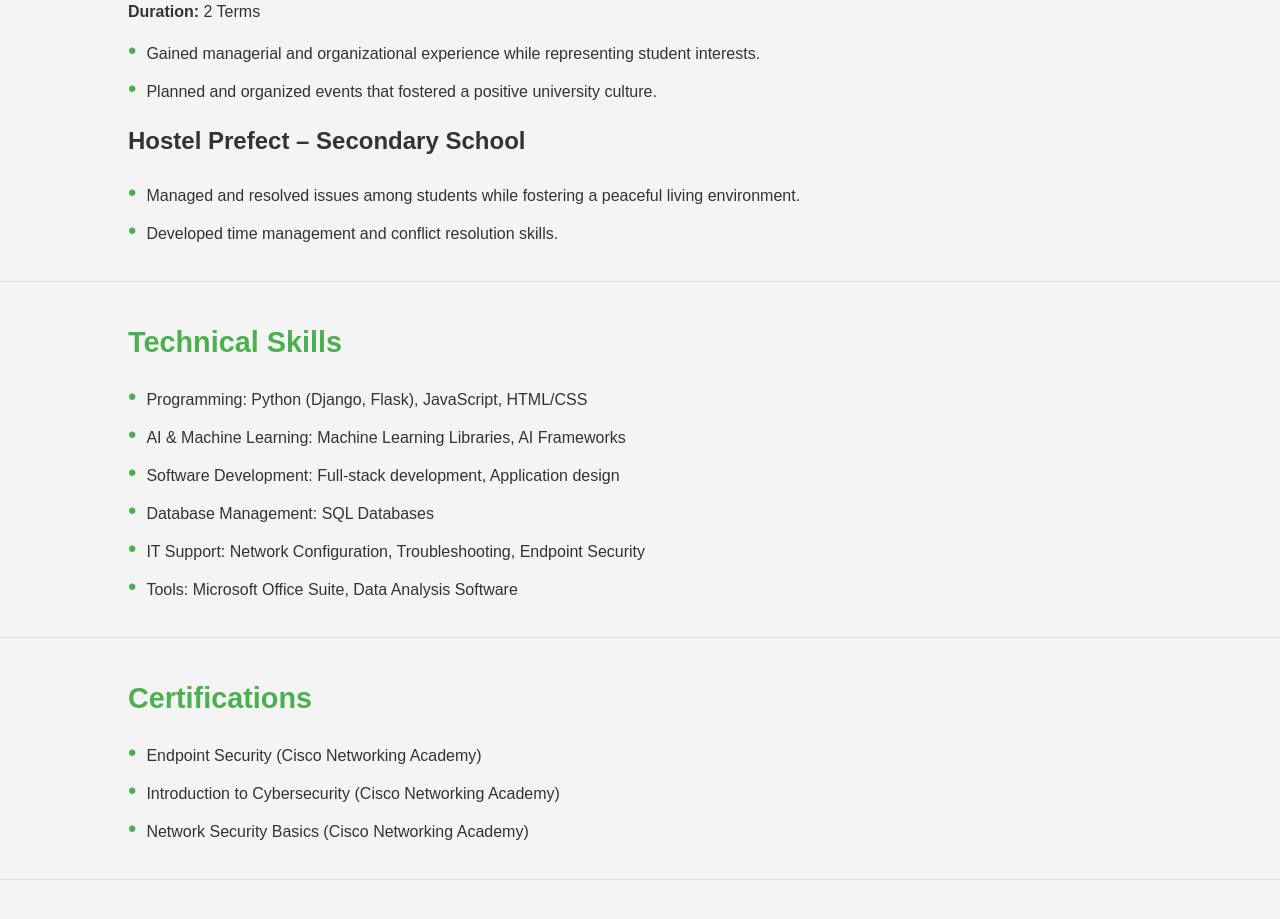
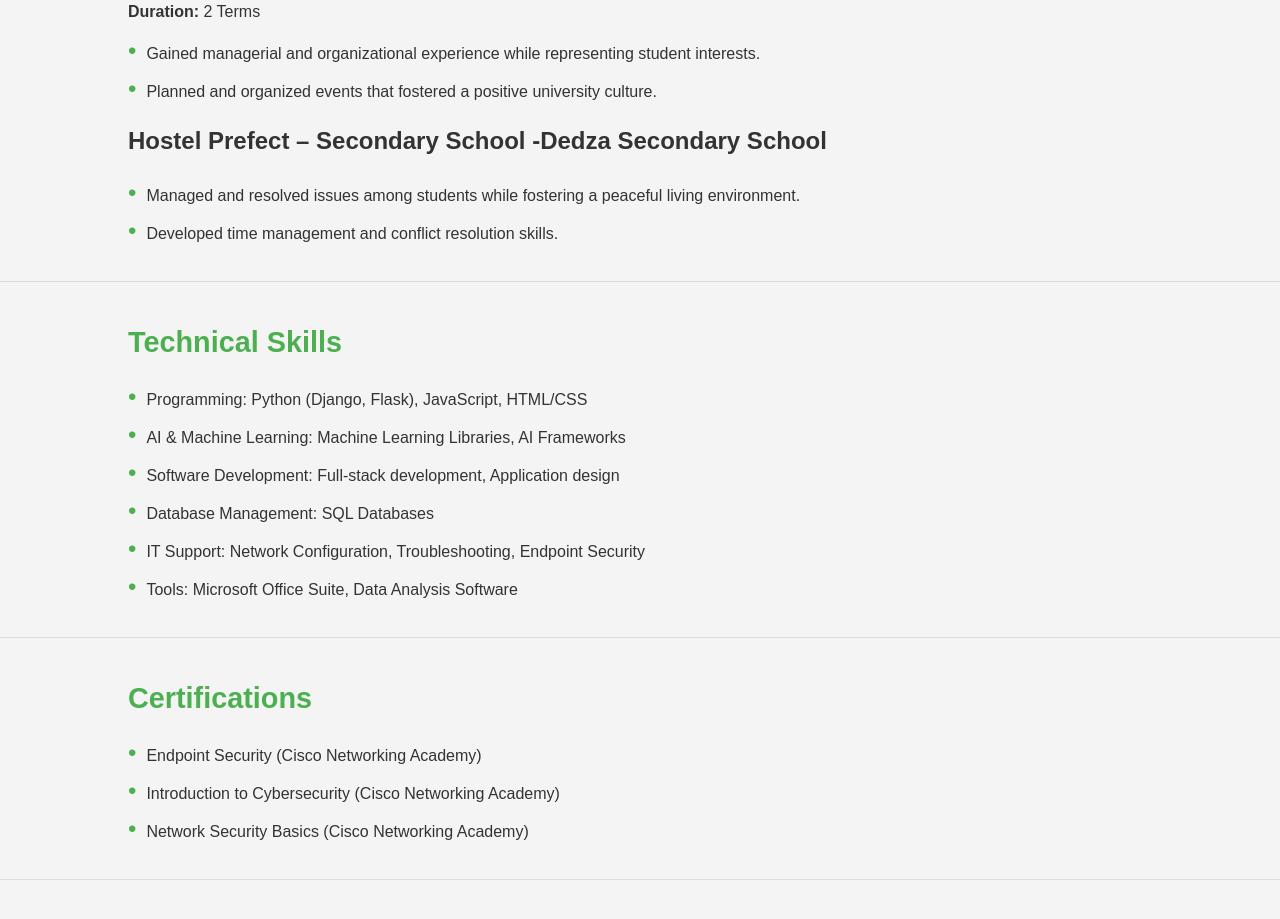
Before and after one commit to choice99234/Resume-Curriculum_Virtue, a plain HTML site: page build/index.html in a window 1280 px wide. Shown: the part 1518-2437 px from the top of the page. Drawn offline with Linux system fonts and the light colour scheme.

Commit message:
first commit

```diff
--- a/build/index.html
+++ b/build/index.html
@@ -64,7 +64,7 @@
                 <li>Gained managerial and organizational experience while representing student interests.</li>
                 <li>Planned and organized events that fostered a positive university culture.</li>
             </ul>
-            <h3>Hostel Prefect – Secondary School</h3>
+            <h3>Hostel Prefect – Secondary School -Dedza Secondary School</h3>
             <ul>
                 <li>Managed and resolved issues among students while fostering a peaceful living environment.</li>
                 <li>Developed time management and conflict resolution skills.</li>
```
